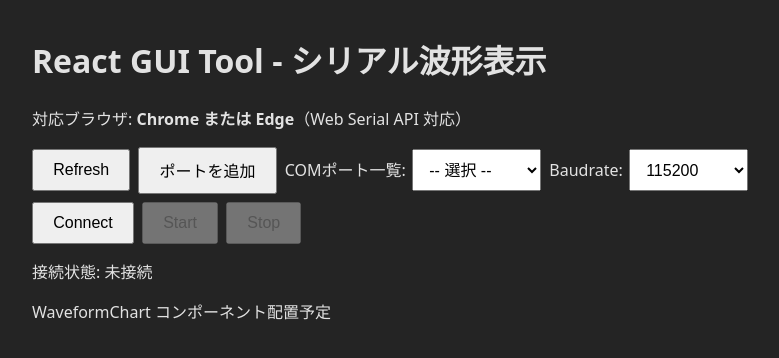
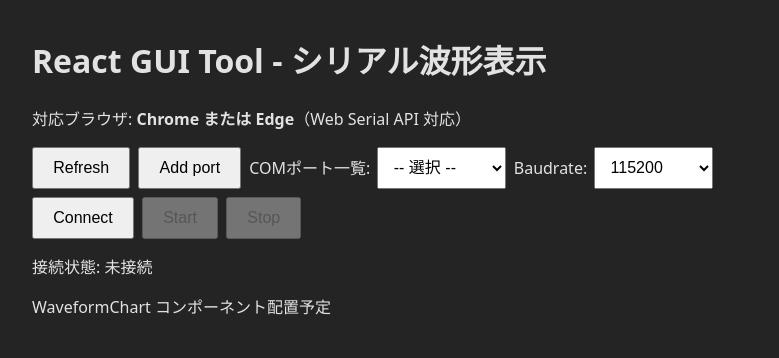
Before and after one commit to naoiw/react-gui-tool, a React (Vite) app: page / in a window 1280 px wide. Shown: the top 358 px of the page, without its empty margins (144-923 px from the left). Built offline with nearby package versions, Linux system fonts and the light colour scheme.

Commit message:
change : ボタン上のテキストを変更

```diff
--- a/src/components/SerialControl.tsx
+++ b/src/components/SerialControl.tsx
@@ -156,7 +156,7 @@ export function SerialControl({
           Refresh
         </button>
         <button type="button" onClick={handleAddPort} disabled={connected}>
-          ポートを追加
+          Add port
         </button>
         <label className="serial-control__label">
           COMポート一覧:
```
